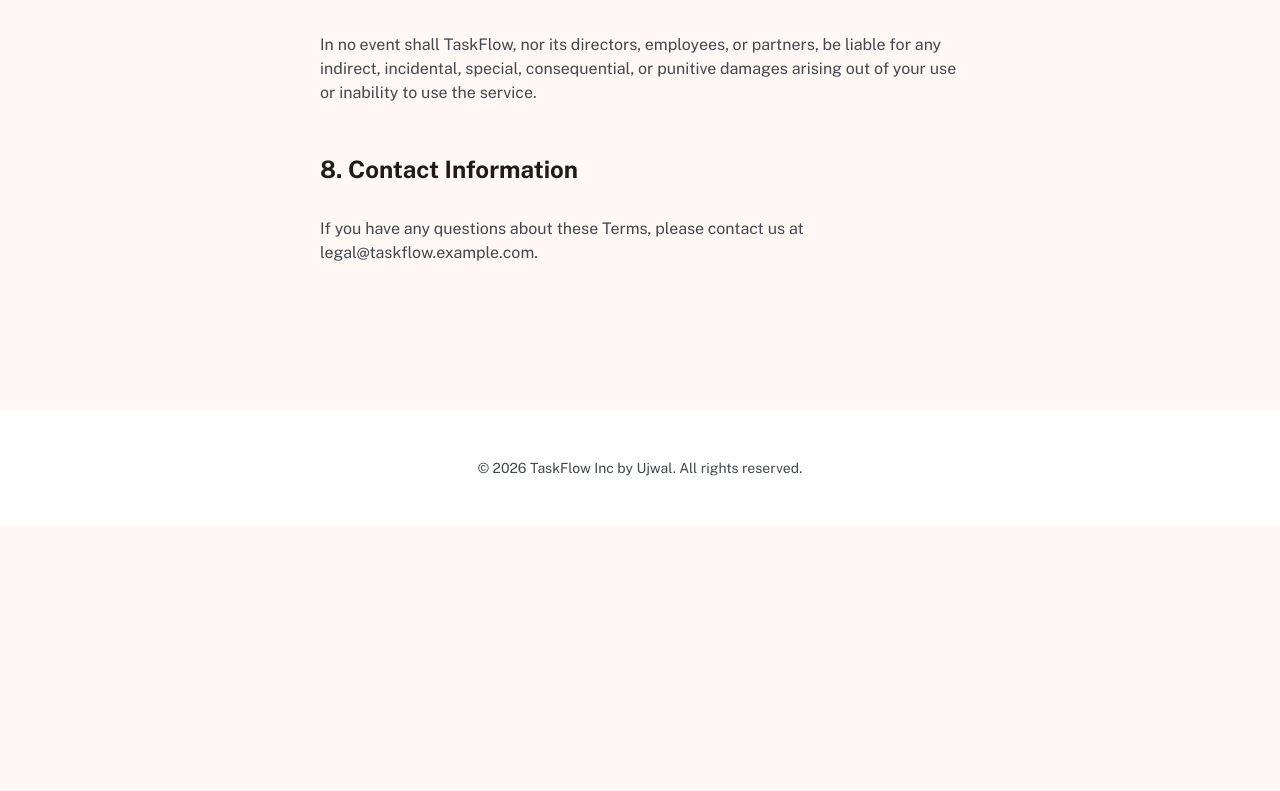
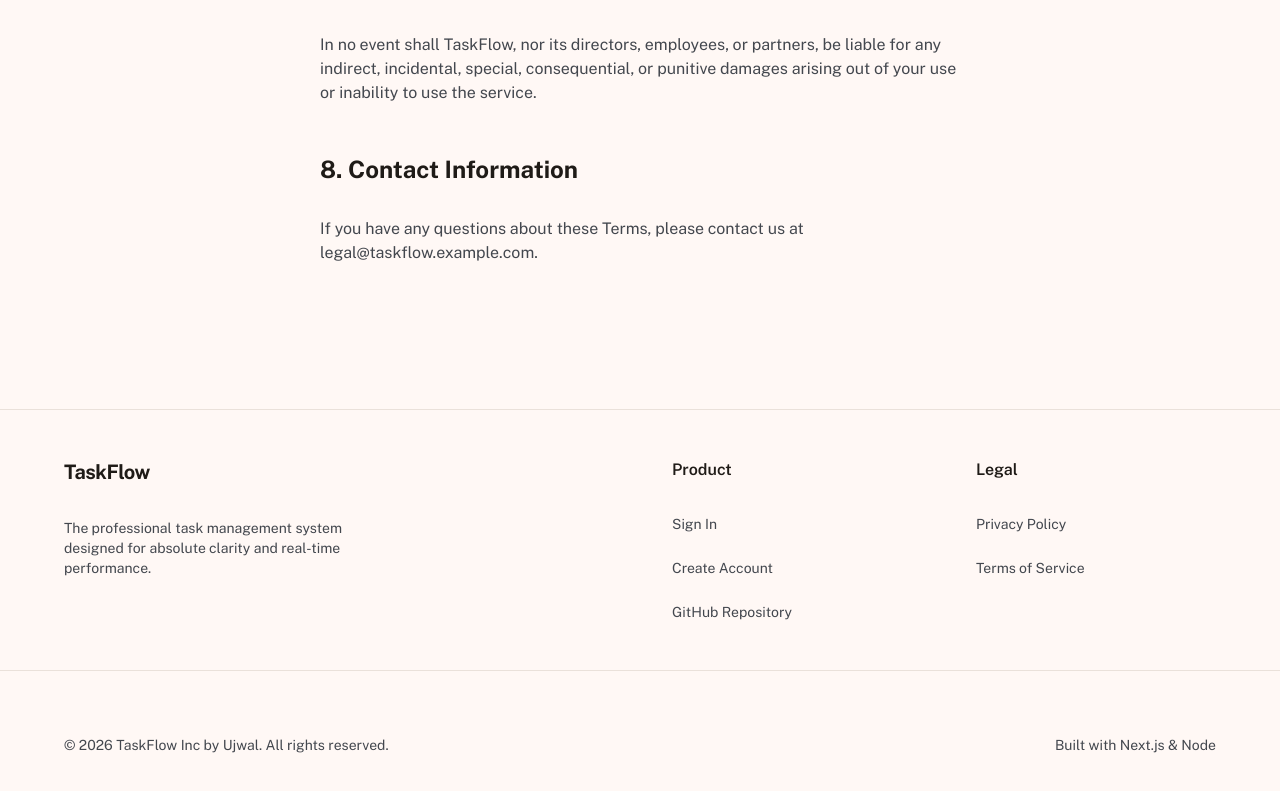
Before and after one commit to Ujwal-Jawalgi/Taskflow, a Next.js app in the folder frontend/: page /terms in a window 1280 px wide. Shown: the part 1696-2487 px from the top of the page. Before the commit the page ends 2222 px from the top, so only its background shows below. Built offline with nearby package versions, Linux system fonts and the light colour scheme; no server answers.

Commit message:
feat: global footer and prevent auto-redirect on home page

```diff
--- a/frontend/src/app/layout.tsx
+++ b/frontend/src/app/layout.tsx
@@ -2,6 +2,7 @@ import type { Metadata } from "next";
 import { Public_Sans } from "next/font/google";
 import "./globals.css";
 import Providers from "./providers";
+import Footer from "../components/Footer";
 
 const publicSans = Public_Sans({
   subsets: ["latin"],
@@ -41,7 +42,12 @@ export default function RootLayout({
       <body
         className={`${publicSans.variable} font-sans bg-background text-foreground`}
       >
-        <Providers>{children}</Providers>
+        <Providers>
+          <div className="flex flex-col min-h-screen">
+            <main className="flex-grow">{children}</main>
+            <Footer />
+          </div>
+        </Providers>
       </body>
     </html>
   );
--- a/frontend/src/app/page.tsx
+++ b/frontend/src/app/page.tsx
@@ -365,80 +365,6 @@ export default function LandingPage() {
           </div>
         </section>
       </main>
-
-      {/* Footer */}
-      <footer className="border-t border-neutral-200 bg-neutral-50 py-12">
-        <div className="max-w-7xl mx-auto px-4 sm:px-6 lg:px-8 grid grid-cols-1 md:grid-cols-4 gap-8">
-          <div className="md:col-span-2">
-            <Link
-              href="/"
-              className="font-bold text-xl tracking-tight text-neutral-900"
-            >
-              TaskFlow
-            </Link>
-            <p className="mt-4 text-sm text-neutral-500 max-w-xs">
-              The professional task management system designed for absolute
-              clarity and real-time performance.
-            </p>
-          </div>
-          <div>
-            <h4 className="font-semibold text-neutral-900 mb-4">Product</h4>
-            <ul className="space-y-3 text-sm text-neutral-500">
-              <li>
-                <Link
-                  href="/login"
-                  className="hover:text-primary-600 transition-colors"
-                >
-                  Sign In
-                </Link>
-              </li>
-              <li>
-                <Link
-                  href="/register"
-                  className="hover:text-primary-600 transition-colors"
-                >
-                  Create Account
-                </Link>
-              </li>
-              <li>
-                <a
-                  href="https://github.com/Ujwal-Jawalgi/Taskflow"
-                  target="_blank"
-                  rel="noopener noreferrer"
-                  className="hover:text-primary-600 transition-colors"
-                >
-                  GitHub Repository
-                </a>
-              </li>
-            </ul>
-          </div>
-          <div>
-            <h4 className="font-semibold text-neutral-900 mb-4">Legal</h4>
-            <ul className="space-y-3 text-sm text-neutral-500">
-              <li>
-                <Link
-                  href="/privacy"
-                  className="hover:text-primary-600 transition-colors"
-                >
-                  Privacy Policy
-                </Link>
-              </li>
-              <li>
-                <Link
-                  href="/terms"
-                  className="hover:text-primary-600 transition-colors"
-                >
-                  Terms of Service
-                </Link>
-              </li>
-            </ul>
-          </div>
-        </div>
-        <div className="max-w-7xl mx-auto px-4 sm:px-6 lg:px-8 mt-12 pt-8 border-t border-neutral-200 text-sm text-neutral-400 flex flex-col md:flex-row items-center justify-between">
-          <p>© {new Date().getFullYear()} TaskFlow Inc. All rights reserved.</p>
-          <p className="mt-4 md:mt-0">Built with Next.js & Node</p>
-        </div>
-      </footer>
     </div>
   );
 }
--- a/frontend/src/app/privacy/page.tsx
+++ b/frontend/src/app/privacy/page.tsx
@@ -112,12 +112,6 @@ export default function PrivacyPolicyPage() {
           </p>
         </article>
       </main>
-
-      <footer className="border-t border-neutral-100 bg-white py-12">
-        <div className="max-w-7xl mx-auto px-4 sm:px-6 lg:px-8 text-center text-sm text-neutral-500">
-          © {new Date().getFullYear()} TaskFlow Inc. All rights reserved.
-        </div>
-      </footer>
     </div>
   );
 }
--- a/frontend/src/app/terms/page.tsx
+++ b/frontend/src/app/terms/page.tsx
@@ -132,13 +132,6 @@ export default function TermsOfServicePage() {
           </p>
         </article>
       </main>
-
-      <footer className="border-t border-neutral-100 bg-white py-12">
-        <div className="max-w-7xl mx-auto px-4 sm:px-6 lg:px-8 text-center text-sm text-neutral-500">
-          © {new Date().getFullYear()} TaskFlow Inc by Ujwal. All rights
-          reserved.
-        </div>
-      </footer>
     </div>
   );
 }
--- /dev/null
+++ b/frontend/src/components/Footer.tsx
@@ -0,0 +1,81 @@
+import Link from "next/link";
+
+export default function Footer() {
+  return (
+    <footer className="border-t border-neutral-200 bg-neutral-50 py-12 mt-auto">
+      <div className="max-w-7xl mx-auto px-4 sm:px-6 lg:px-8 grid grid-cols-1 md:grid-cols-4 gap-8">
+        <div className="md:col-span-2">
+          <Link
+            href="/"
+            className="font-bold text-xl tracking-tight text-neutral-900"
+          >
+            TaskFlow
+          </Link>
+          <p className="mt-4 text-sm text-neutral-500 max-w-xs">
+            The professional task management system designed for absolute
+            clarity and real-time performance.
+          </p>
+        </div>
+        <div>
+          <h4 className="font-semibold text-neutral-900 mb-4">Product</h4>
+          <ul className="space-y-3 text-sm text-neutral-500">
+            <li>
+              <Link
+                href="/login"
+                className="hover:text-primary-600 transition-colors"
+              >
+                Sign In
+              </Link>
+            </li>
+            <li>
+              <Link
+                href="/register"
+                className="hover:text-primary-600 transition-colors"
+              >
+                Create Account
+              </Link>
+            </li>
+            <li>
+              <a
+                href="https://github.com/Ujwal-Jawalgi/Taskflow"
+                target="_blank"
+                rel="noopener noreferrer"
+                className="hover:text-primary-600 transition-colors"
+              >
+                GitHub Repository
+              </a>
+            </li>
+          </ul>
+        </div>
+        <div>
+          <h4 className="font-semibold text-neutral-900 mb-4">Legal</h4>
+          <ul className="space-y-3 text-sm text-neutral-500">
+            <li>
+              <Link
+                href="/privacy"
+                className="hover:text-primary-600 transition-colors"
+              >
+                Privacy Policy
+              </Link>
+            </li>
+            <li>
+              <Link
+                href="/terms"
+                className="hover:text-primary-600 transition-colors"
+              >
+                Terms of Service
+              </Link>
+            </li>
+          </ul>
+        </div>
+      </div>
+      <div className="max-w-7xl mx-auto px-4 sm:px-6 lg:px-8 mt-12 pt-8 border-t border-neutral-200 text-sm text-neutral-400 flex flex-col md:flex-row items-center justify-between">
+        <p>
+          © {new Date().getFullYear()} TaskFlow Inc by Ujwal. All rights
+          reserved.
+        </p>
+        <p className="mt-4 md:mt-0">Built with Next.js & Node</p>
+      </div>
+    </footer>
+  );
+}
--- a/frontend/src/lib/api.ts
+++ b/frontend/src/lib/api.ts
@@ -42,6 +42,9 @@ api.interceptors.response.use(
     const originalRequest = error.config;
 
     if (error.response?.status === 401 && !originalRequest._retry) {
+      if (originalRequest.url?.includes("/auth/refresh")) {
+        return Promise.reject(error);
+      }
       if (isRefreshing) {
         return new Promise(function (resolve, reject) {
           failedQueue.push({ resolve, reject });
```
